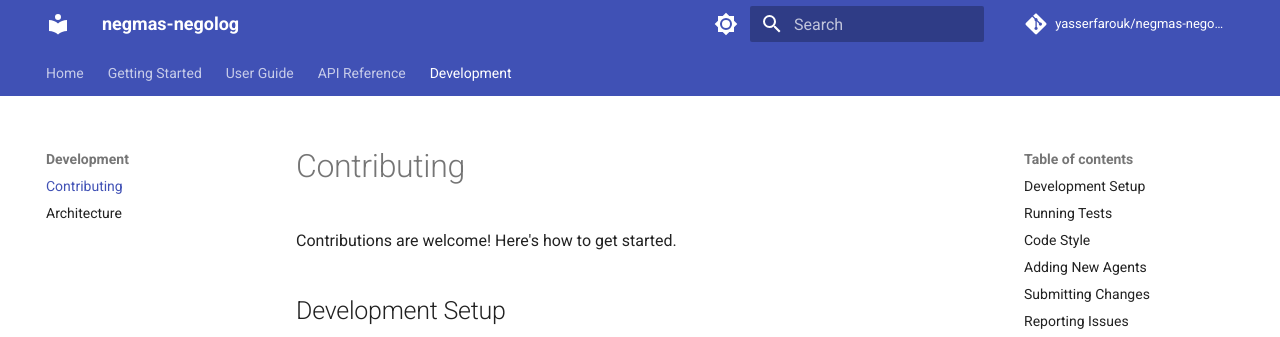
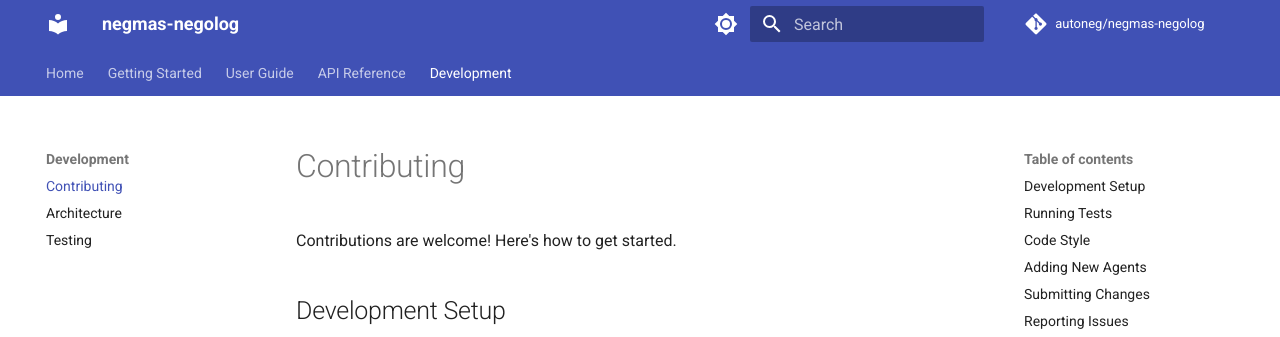
Before and after one commit to autoneg/negmas-negolog, an MkDocs documentation site: the page built from docs/development/contributing.md, in a window 1280 px wide. Shown: the top 337 px of the page. Built offline with MkDocs 1.6.1 and Material for MkDocs 9.7.7, drawn with Linux system fonts in a browser that asks for light colours; comment, search, counter and statistics services are not loaded.

Commit message:
fix: Update mkdocs site URL to autoneg organization

```diff
--- a/mkdocs.yml
+++ b/mkdocs.yml
@@ -1,10 +1,10 @@
 site_name: negmas-negolog
 site_description: Bridge between NegMAS and NegoLog negotiation frameworks
 site_author: Yasser Mohammad
-site_url: https://yasserfarouk.github.io/negmas-negolog/
+site_url: https://autoneg.github.io/negmas-negolog/
 
-repo_name: yasserfarouk/negmas-negolog
-repo_url: https://github.com/yasserfarouk/negmas-negolog
+repo_name: autoneg/negmas-negolog
+repo_url: https://github.com/autoneg/negmas-negolog
 
 copyright: Copyright &copy; 2024 Yasser Mohammad
 
@@ -70,3 +70,4 @@
   - Development:
     - Contributing: development/contributing.md
     - Architecture: development/architecture.md
+    - Testing: development/testing.md
```
